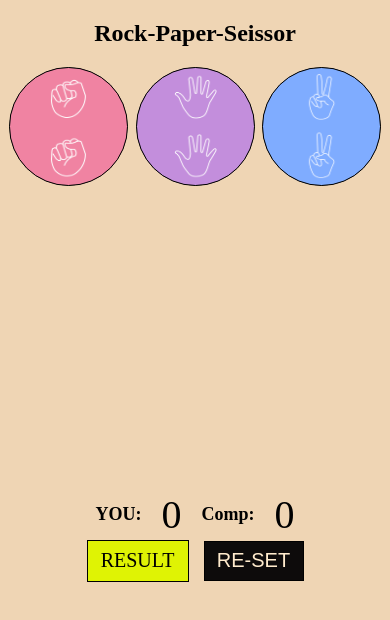
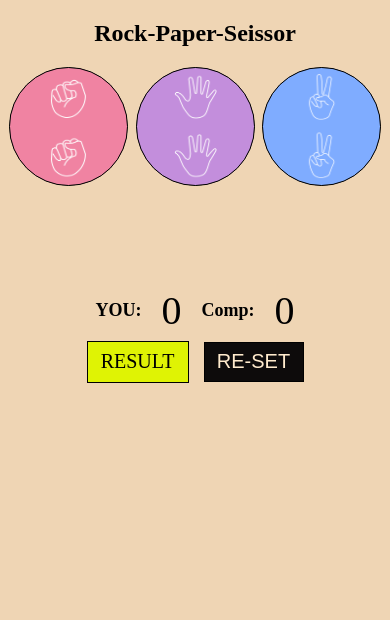
Before and after one commit to GnaneshReddy2006/game, a plain HTML site: page index.html in a window 390 px wide. Drawn offline with Linux system fonts and the light colour scheme.

Commit message:
Update rps.css

```diff
--- a/rps.css
+++ b/rps.css
@@ -107,7 +107,16 @@ main{
     justify-content: center;
     align-items: center;
     font-size: 12px;
-    gap:20px
+    gap:20px;
+    margin-bottom:5px
 
   }
+    #container{
+    display: flex;
+    justify-content: center;
+    height: 25vh;
+    margin-bottom:7px
+
 }
+
+}
```
